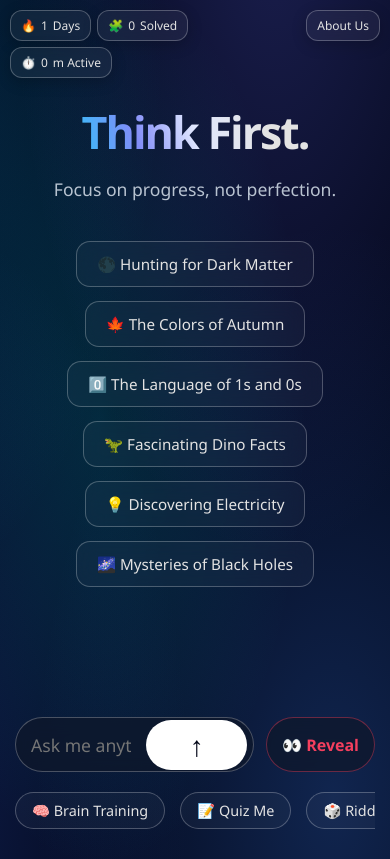
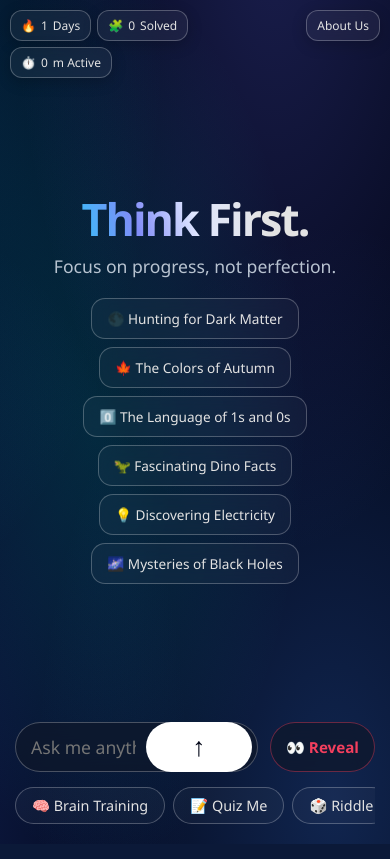
Before and after one commit to imprashant005-dev/Think-First-Bot, a Flask app: page / in a window 390 px wide. Run offline with Flask 3, Linux system fonts and the light colour scheme.

Commit message:
Updated index.html

```diff
--- a/templates/index.html
+++ b/templates/index.html
@@ -2,7 +2,10 @@
 <html lang="en">
   <head>
     <meta charset="UTF-8" />
-    <meta name="viewport" content="width=device-width, initial-scale=1.0" />
+    <meta
+      name="viewport"
+      content="width=device-width, initial-scale=1.0, maximum-scale=1.0, user-scalable=no"
+    />
     <title>Think First Bot</title>
 
     <script src="https://cdn.jsdelivr.net/npm/marked/marked.min.js"></script>
@@ -16,13 +19,14 @@
         font-family: "Segoe UI", system-ui, sans-serif;
       }
 
+      /* FIXED: Using 100dvh to prevent bottom bar from hiding behind mobile browser UI */
+      html,
       body {
-        height: 100vh;
-        width: 100vw;
+        height: 100%;
+        height: 100dvh;
+        width: 100%;
         overflow: hidden;
         color: #e3e3e3;
-        display: flex;
-        justify-content: center;
         background-color: #020617;
         background-image:
           radial-gradient(
@@ -125,13 +130,29 @@
         border-color: rgba(255, 255, 255, 0.4);
       }
 
-      /* --- HEADER --- */
+      /* --- CHAT AREA --- */
+      .chat-box {
+        flex-grow: 1;
+        padding: 20px;
+        overflow-y: auto;
+        overflow-x: hidden;
+        display: flex;
+        flex-direction: column;
+        gap: 24px;
+        scrollbar-width: none;
+        margin-top: 70px; /* Space for fixed header elements */
+        -webkit-overflow-scrolling: touch;
+      }
+      .chat-box::-webkit-scrollbar {
+        display: none;
+      }
+
+      /* --- NEW SCROLLABLE HEADER (Inside Chat Box) --- */
       .chat-header {
-        padding-top: 15vh;
         text-align: center;
+        margin: auto 0;
+        padding: 20px 0;
         transition: opacity 0.5s ease;
-        padding-left: 15px;
-        padding-right: 15px;
       }
       .gradient-text {
         font-size: 3.8em;
@@ -161,8 +182,8 @@
         flex-wrap: wrap;
         gap: 14px;
         justify-content: center;
-        padding: 20px;
-        margin-top: 20px;
+        padding: 20px 0;
+        margin-top: 10px;
       }
       .suggestion-chip {
         background-color: rgba(255, 255, 255, 0.03);
@@ -183,20 +204,6 @@
         box-shadow: 0 5px 15px rgba(0, 0, 0, 0.3);
       }
 
-      /* --- CHAT AREA --- */
-      .chat-box {
-        flex-grow: 1;
-        padding: 20px;
-        overflow-y: auto;
-        display: flex;
-        flex-direction: column;
-        gap: 24px;
-        scrollbar-width: none;
-        margin-top: 90px;
-      }
-      .chat-box::-webkit-scrollbar {
-        display: none;
-      }
       .message {
         width: fit-content;
         max-width: 85%;
@@ -228,13 +235,14 @@
 
       /* --- BOTTOM SECTION --- */
       .bottom-section {
-        padding-bottom: 40px;
+        padding-bottom: 25px;
         width: 100%;
         display: flex;
         flex-direction: column;
         align-items: center;
         padding-left: 15px;
         padding-right: 15px;
+        z-index: 100;
       }
 
       .bottom-area-row {
@@ -345,7 +353,7 @@
       .action-bar {
         display: flex;
         gap: 15px;
-        margin-top: 20px;
+        margin-top: 15px;
         flex-wrap: wrap;
         justify-content: center;
         width: 100%;
@@ -632,45 +642,50 @@
           font-size: 0.75em;
         }
 
-        /* Adjust Headers */
-        .chat-header {
-          padding-top: 12vh;
+        /* Chat Area & Header */
+        .chat-box {
+          margin-top: 60px;
+          padding: 10px 15px;
+          gap: 15px;
         }
         .gradient-text {
           font-size: 2.8em;
         }
         .sub-greeting {
           font-size: 1.1em;
-        }
-
-        /* Chat Area */
-        .chat-box {
-          margin-top: 80px;
-          padding: 15px;
-          gap: 15px;
+          margin-top: 5px;
         }
         .message {
           font-size: 1.1em;
           max-width: 90%;
         }
+        .suggestions-container {
+          padding: 10px 0;
+          gap: 8px;
+        }
+        .suggestion-chip {
+          padding: 10px 15px;
+          font-size: 0.85em;
+        }
 
         /* Bottom Input Area */
         .bottom-section {
-          padding-bottom: 25px;
+          padding-bottom: 15px;
         }
         .input-wrapper {
-          padding: 6px 6px 6px 15px;
-          height: 55px;
+          padding: 5px 5px 5px 15px;
+          height: 50px;
+          gap: 10px;
         }
         input[type="text"] {
           font-size: 1.1em;
         }
 
-        /* PERFECT CIRCLE SEND BUTTON FOR MOBILE */
+        /* Perfect circle send button */
         .send-btn {
-          width: 44px;
-          min-width: 44px;
-          height: 44px;
+          width: 40px;
+          min-width: 40px;
+          height: 40px;
           padding: 0;
           border-radius: 50%;
         }
@@ -678,27 +693,30 @@
           display: none;
         }
         .send-btn span:last-child {
-          font-size: 1.6em !important;
+          font-size: 1.5em !important;
+          margin-top: -2px;
         }
 
         .outside-reveal-btn {
-          height: 55px;
+          height: 50px;
           padding: 0 15px;
-          font-size: 1em;
-        }
-
-        /* HORIZONTAL SCROLLING FOR MOBILE ACTION BAR */
+          font-size: 0.95em;
+        }
+
+        /* Horizontal scrolling Action Bar */
         .action-bar {
           flex-wrap: nowrap;
           overflow-x: auto;
           justify-content: flex-start;
           width: 100%;
-          padding-bottom: 5px; /* Room for touch scroll */
-          scrollbar-width: none; /* Hide scrollbar Firefox */
+          padding-bottom: 5px;
+          scrollbar-width: none;
+          -webkit-overflow-scrolling: touch;
+          gap: 8px;
         }
         .action-bar::-webkit-scrollbar {
           display: none;
-        } /* Hide scrollbar Chrome/Safari */
+        }
         .action-btn {
           white-space: nowrap;
           flex-shrink: 0;
```
Also changed, not shown: other parts of templates/index.html (+16 -12 lines).
